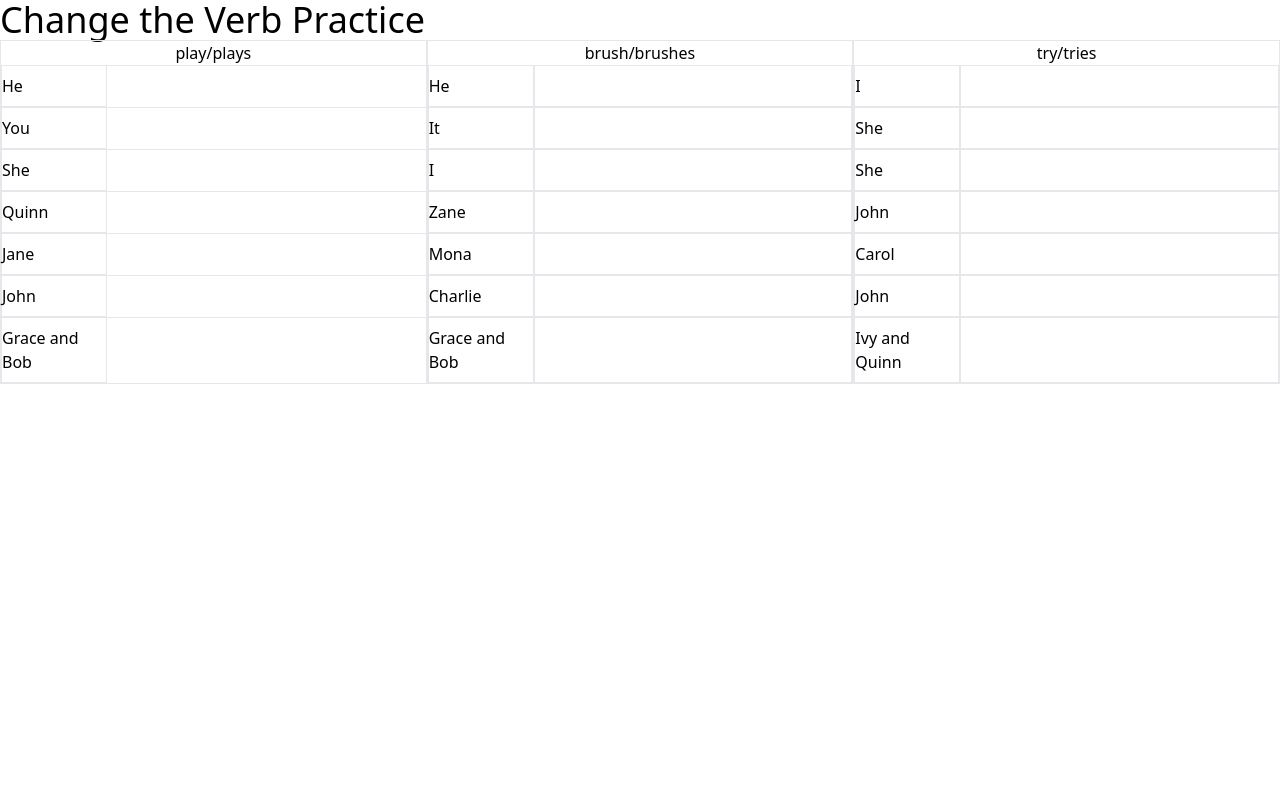
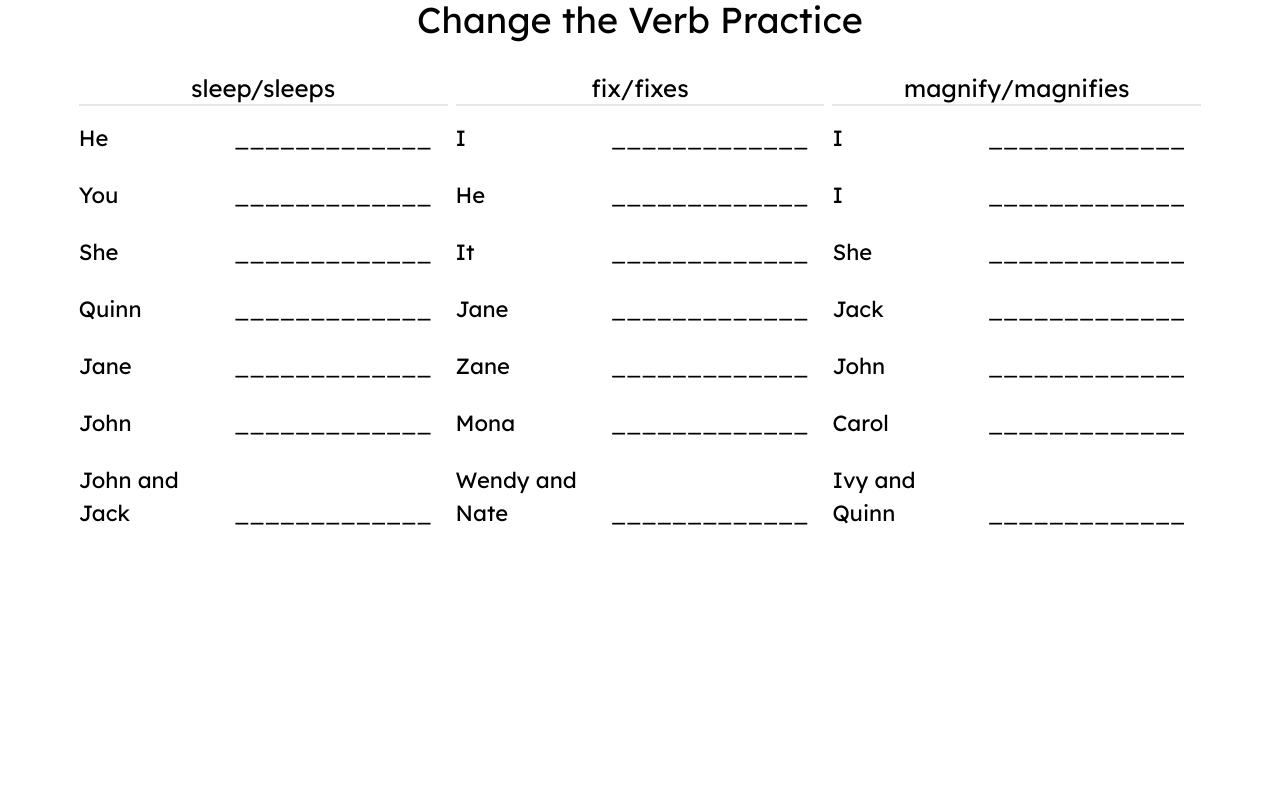
Before and after one commit to markoco14/conjugation, a FastAPI app: page / in a window 1280 px wide. Run offline with FastAPI, Linux system fonts and the light colour scheme; some libraries are stand-ins or nearby versions.

Commit message:
set styles for a4 page and improve layout

```diff
--- /dev/null
+++ b/grammar.py
@@ -0,0 +1,28 @@
+import random
+
+
+PRONOUNS = ["I", "You", "He", "She", "It", "We", "They"]
+NAMES = [
+    "Todd", "Jane", "John", "Alice", "Bob", "Eve", "Charlie", "Carol", "David",
+    "Frank", "Grace", "Hank", "Ivy", "Jack", "Kara", "Liam", "Mona", "Nate",
+    "Olivia", "Paul", "Quinn", "Rachel", "Sam", "Tina", "Uma", "Victor",
+    "Wendy", "Xander", "Yara", "Zane"
+]
+
+TWO_NAMES = [f"{random.choice(NAMES)} and {random.choice(NAMES)}" for _ in range(10)]
+
+PRESENT_SIMPLE_PLUS_S = [
+    "run/runs", "jump/jumps", "swim/swims", "write/writes", "read/reads", "sing/sings", "dance/dances", "play/plays",
+    "talk/talks", "walk/walks", "drive/drives", "eat/eats", "drink/drinks", "sleep/sleeps", "work/works", "cook/cooks", "clean/cleans"
+]
+
+PRESENT_SIMPLE_PLUS_ES = [
+    "brush/brushes", "fix/fixes", "watch/watches", "mix/mixes", "kiss/kisses", "pass/passes", "push/pushes", "catch/catches",
+    "finish/finishes", "miss/misses", "wish/wishes", "buzz/buzzes", "box/boxes", "match/matches", "wash/washes", "tax/taxes"
+]
+
+PRESENT_SIMPLE_PLUS_IES = [
+    "study/studies", "try/tries", "fly/flies", "cry/cries", "spy/spies", "apply/applies", "reply/replies", "deny/denies",
+    "carry/carries", "hurry/hurries", "marry/marries", "copy/copies", "fry/fries", "multiply/multiplies", "qualify/qualifies",
+    "satisfy/satisfies", "vary/varies", "identify/identifies", "magnify/magnifies", "notify/notifies", "occupy/occupies"
+]
--- a/main.py
+++ b/main.py
@@ -1,22 +1,14 @@
-from typing import Union
-
 from fastapi import FastAPI, Request
 from fastapi.templating import Jinja2Templates
 import random
+
+from grammar import PRONOUNS, NAMES, TWO_NAMES, PRESENT_SIMPLE_PLUS_S, PRESENT_SIMPLE_PLUS_ES, PRESENT_SIMPLE_PLUS_IES
 
 app = FastAPI()
 
 templates = Jinja2Templates(directory="templates")
 
-PRONOUNS = ["I", "You", "He", "She", "It", "We", "They"]
-NAMES = [
-    "Todd", "Jane", "John", "Alice", "Bob", "Eve", "Charlie", "Carol", "David",
-    "Frank", "Grace", "Hank", "Ivy", "Jack", "Kara", "Liam", "Mona", "Nate",
-    "Olivia", "Paul", "Quinn", "Rachel", "Sam", "Tina", "Uma", "Victor",
-    "Wendy", "Xander", "Yara", "Zane"
-]
 
-TWO_NAMES = [f"{random.choice(NAMES)} and {random.choice(NAMES)}" for _ in range(2)]
 
 @app.get("/")
 def read_root(
@@ -37,11 +29,16 @@ def read_root(
     list3.append(random.choice(NAMES))
     list3.append(random.choice(NAMES))
     list3.append(random.choice(TWO_NAMES))
-    print(list1)
+    s_verb = random.choice(PRESENT_SIMPLE_PLUS_S)
+    es_verb = random.choice(PRESENT_SIMPLE_PLUS_ES)
+    ies_verb = random.choice(PRESENT_SIMPLE_PLUS_IES)
     context = {
         "request": request,
         "list1": list1,
         "list2": list2,
         "list3": list3,
+        "s_verb": s_verb,
+        "es_verb": es_verb,
+        "ies_verb": ies_verb,
     }
     return templates.TemplateResponse("index.html", context)
--- a/templates/index.html
+++ b/templates/index.html
@@ -5,36 +5,41 @@
          <meta charset="UTF-8">
         <meta name="viewport" content="width=device-width, initial-scale=1.0">
         <script src="https://cdn.tailwindcss.com"></script>
+        <link href='https://fonts.googleapis.com/css?family=Lexend' rel='stylesheet'>
+        <style>
+            body {
+                font-family: 'Lexend';font-size: 22px;
+            }
+        </style>
     </head>
     <body>
-        <div class="w-full">
-            <h1 class="text-4xl">Change the Verb Practice</h1>
-            <div class="grid grid-cols-3">
-            <div class="border">
-                <p class="text-center">play/plays</p>
+        <div class="w-[297mm] h-[210mm] mx-auto">
+            <h1 class="text-4xl text-center mb-8">Change the Verb Practice</h1>
+            <div class="grid grid-cols-3 gap-x-2 items-stretch">
+                <div class="grow">
+                    <p class="text-center text-2xl border-b-2">{{s_verb}}</p>
                     {% for subject in list1  %}
-                <div class="grid grid-cols-4 divide-y">
-                    <p class="col-span-1 border py-2">{{subject}}</p>
-                    <input class="col-span-3 py-2" />
-                </div>
-
-                {% endfor %}
-            </div>
-            <div class="border">
-                <p class="text-center">brush/brushes</p>
-                {% for subject in list2  %}
-                <div class="grid grid-cols-4">
-                    <p class="col-span-1 border py-2">{{subject}}</p>
-                    <p class="col-span-3 border py-2"></p>
+                    <div class="grid grid-cols-5 pt-2">
+                        <p class="col-span-2 py-2">{{subject}}</p>
+                        <p class="col-span-3 flex items-end overflow-hidden p-2">_____________</p>
                     </div>
                     {% endfor %}
                 </div>
-            <div class="border">
-                <p class="text-center">try/tries</p>
+                <div class="grow">
+                    <p class="text-center text-2xl border-b-2">{{es_verb}}</p>
+                    {% for subject in list2  %}
+                    <div class="grid grid-cols-5 pt-2">
+                        <p class="col-span-2 py-2">{{subject}}</p>
+                        <p class="col-span-3 flex items-end overflow-hidden p-2">_____________</p>
+                    </div>
+                    {% endfor %}
+                </div>
+                <div class="grow">
+                    <p class="text-center text-2xl border-b-2">{{ies_verb}}</p>
                     {% for subject in list3  %}
-                <div class="grid grid-cols-4">
-                    <p class="col-span-1 border py-2">{{subject}}</p>
-                    <p class="col-span-3 border py-2"></p>
+                    <div class="grid grid-cols-5 pt-2">
+                        <p class="col-span-2 py-2">{{subject}}</p>
+                        <p class="col-span-3 flex items-end overflow-hidden p-2">_____________</p>
                     </div>
                     {% endfor %}
                 </div>
```
Lines whose indentation alone changed are shown as unchanged.
